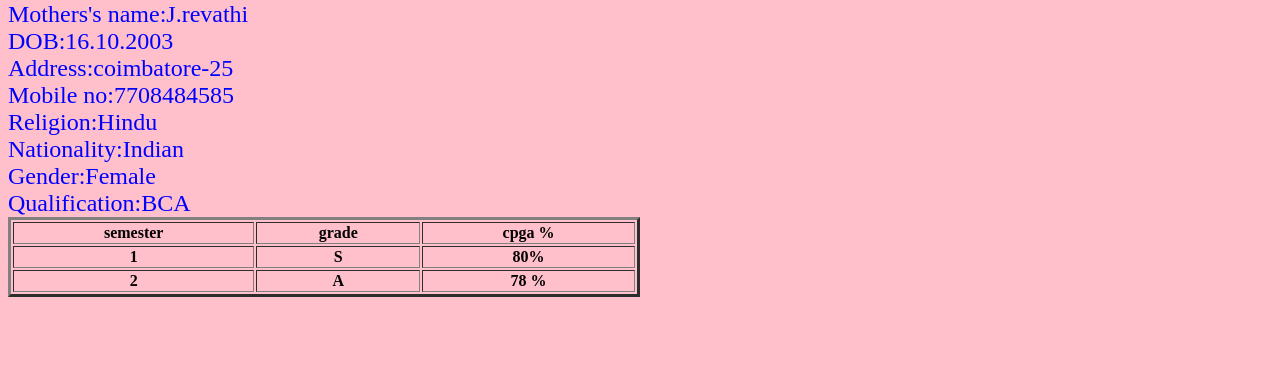
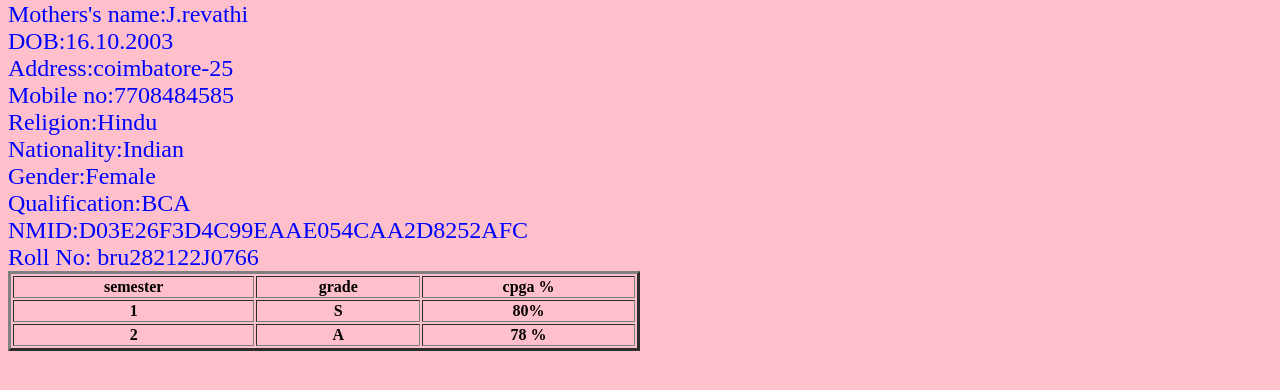
Before and after one commit to Sowmyaj2003/DIGITAL-PORTFOLIO, a plain HTML site: page index.html in a window 1280 px wide. Shown: the part 134-524 px from the top of the page. Drawn offline with Linux system fonts and the light colour scheme.

Commit message:
Add files via upload

```diff
--- a/index.html
+++ b/index.html
@@ -18,6 +18,8 @@ Religion:Hindu<br>
 Nationality:Indian<br>
 Gender:Female<br>
 Qualification:BCA<br>
+NMID:D03E26F3D4C99EAAE054CAA2D8252AFC<br>
+Roll No: bru282122J0766<br>
 <table style="width:50%"border=3>
 <tr>
 <th>semester</th>
```
